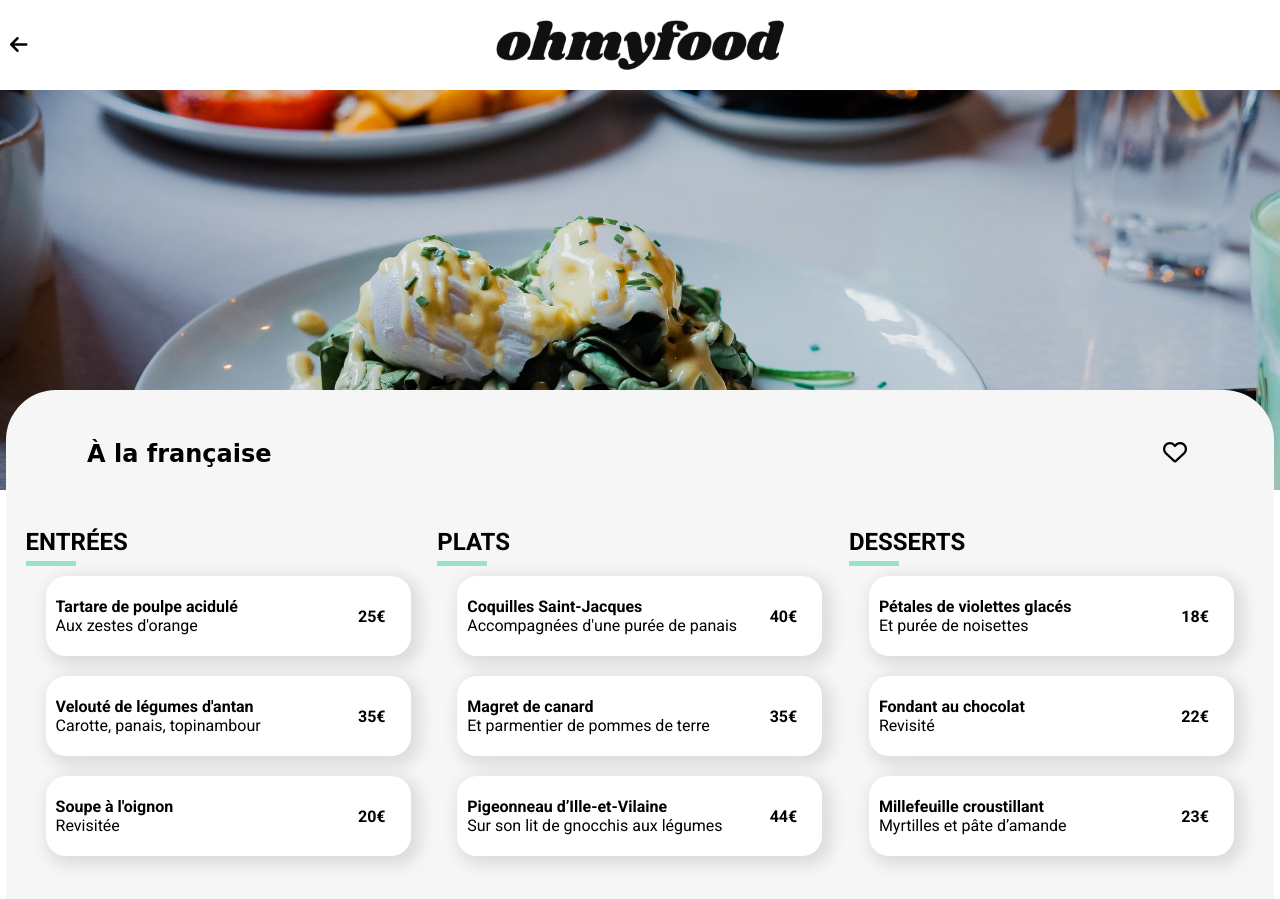
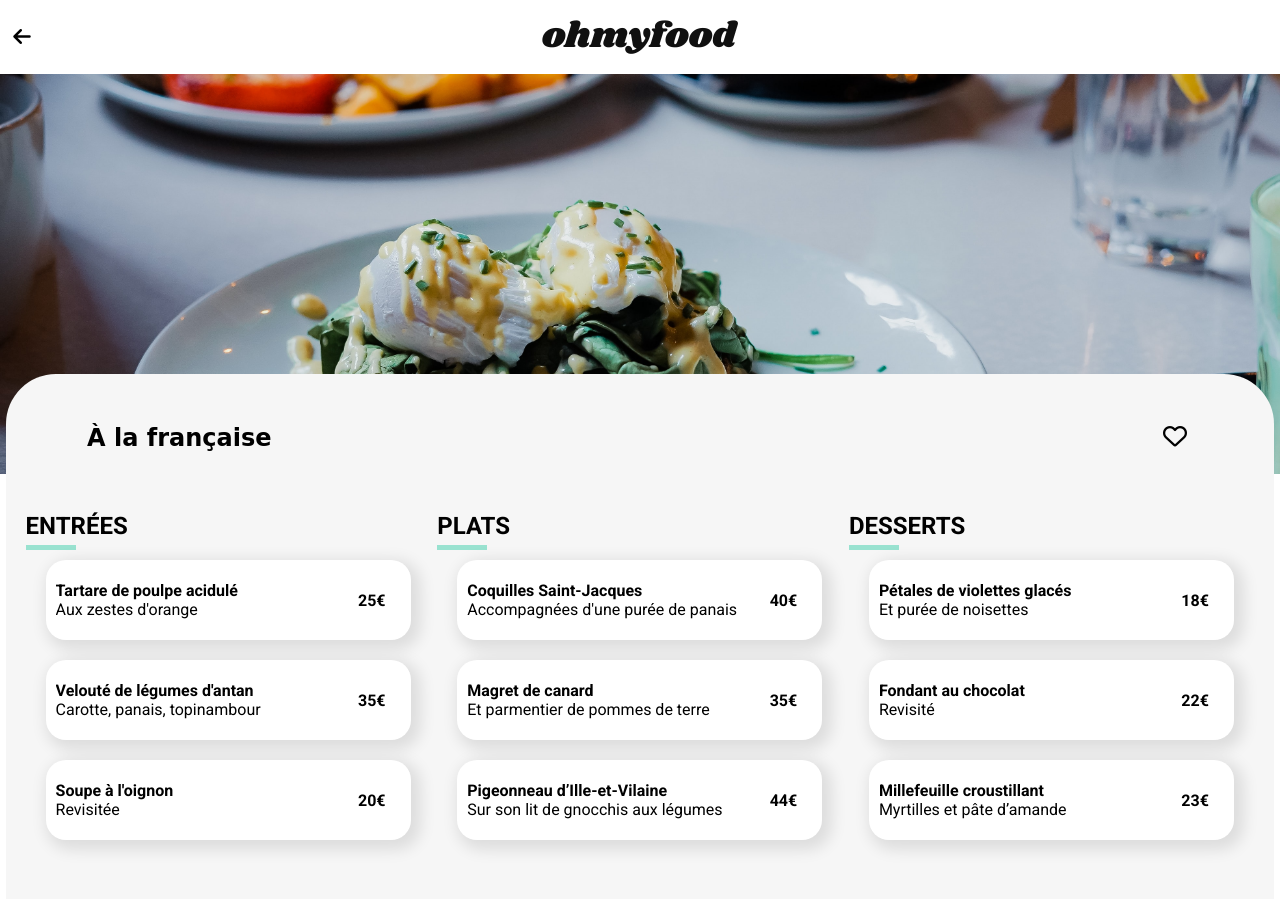
Before and after one commit to Reinous/Projet-3, a website: page page_menu/A-la-française.html in a window 1280 px wide. Shown: the top 899 px of the page. Drawn offline with Linux system fonts and the light colour scheme; a web font is replaced by a local one.

Commit message:
Changement Header

```diff
--- a/Css/style.scss
+++ b/Css/style.scss
@@ -26,11 +26,14 @@
 
 .header{
     @include flexbox-center;
-    // position: relative;
+    position: relative;
+    width: 100vw;
+    &--logo{
+        @include flexbox-center;
+    }
     &__logo{
-        height: 50px;
+        max-width: 50%;
         margin: 20px 0;
-        @include flexbox-center;
     }
 }
 
@@ -209,8 +212,9 @@
 .header__arrow{
     font-size: 20px;
     position: absolute;
-    left: 10px;
-    top: 35px;
+    left: 0px;
+    top: 50%;
+    transform: translateY(-50%) translateX(75%);
 }
 .menu{
     margin-top: -100px;
--- a/page_menu/A-la-française.html
+++ b/page_menu/A-la-française.html
@@ -16,11 +16,11 @@
 <body class="body__menu">
     <!-- *********************************************Logo Titre************************************* -->
     <header>
-        <div class="header--menu">
+        <div class="header">
             <a href="../index.html">
                 <i class="fas fa-arrow-left header__arrow"></i>
             </a>
-            <a href="../index.html">
+            <a href="../index.html" class="header--logo">
                 <img src="../images/logo/ohmyfood.png" alt="ohmyfood" class="header__logo">
             </a>
         </div>
```
Also changed, not shown: index.html (+1 -1 lines), page_menu/La-note-enchantee.html (+2 -2 lines), page_menu/La-palette-du-gout.html (+2 -2 lines), page_menu/Le-delice-des-sens.html (+2 -2 lines), Css/style.css, 1 other file.
